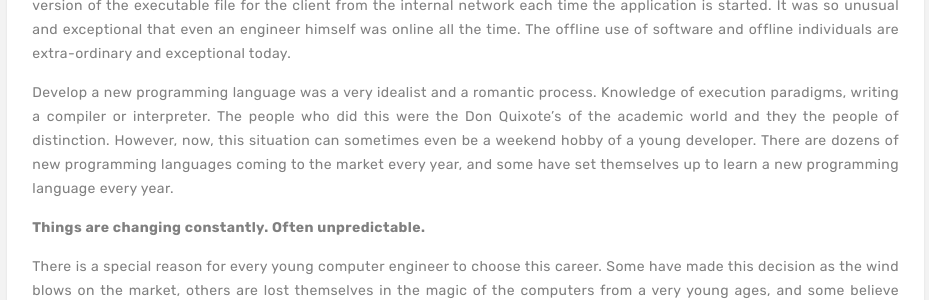
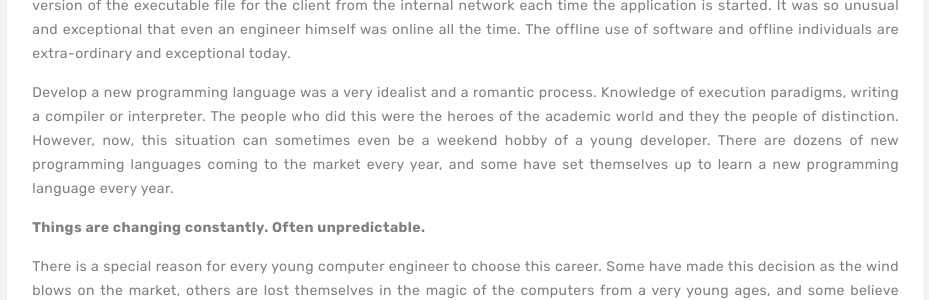
Before and after one commit to eevirgen/erk.github.io, a Jekyll site: the page built from _posts/2021-02-23-evolution-of-a-good-software-engineer.md, in a window 1280 px wide and 900 px high, scrolled down 924 px. Shown: the part 176-476 px from the top of the window, without its empty margins (271-1200 px from the left). Built offline with Jekyll 4.4.1, drawn with Linux system fonts in a browser that asks for light colours; nearby versions of some CDN libraries; some web fonts are replaced; library files that are not in the unit come from our copies; comment, search, counter and statistics services are not loaded.

```diff
--- a/_posts/2021-02-23-evolution-of-a-good-software-engineer.md
+++ b/_posts/2021-02-23-evolution-of-a-good-software-engineer.md
@@ -21,7 +21,7 @@
 
 Years ago, I recall that when using Kylix in an ERP development team for a textile factory, I wrote an updater to get the final version of the executable file for the client from the internal network each time the application is started. It was so unusual and exceptional that even an engineer himself was online all the time. The offline use of software and offline individuals are extra-ordinary and exceptional today.
 
-Develop a new programming language was a very idealist and a romantic process. Knowledge of execution paradigms, writing a compiler or interpreter. The people who did this were the Don Quixote's of the academic world and they the people of distinction. However, now, this situation can sometimes even be a weekend hobby of a young developer. There are dozens of new programming languages coming to the market every year, and some have set themselves up to learn a new programming language every year.
+Develop a new programming language was a very idealist and a romantic process. Knowledge of execution paradigms, writing a compiler or interpreter. The people who did this were the heroes of the academic world and they the people of distinction. However, now, this situation can sometimes even be a weekend hobby of a young developer. There are dozens of new programming languages coming to the market every year, and some have set themselves up to learn a new programming language every year.
 
 **Things are changing constantly. Often unpredictable.**
 
```
